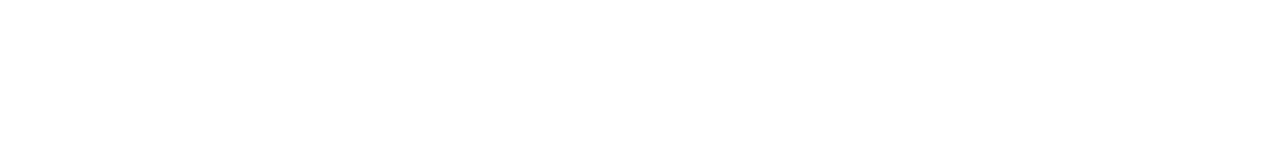
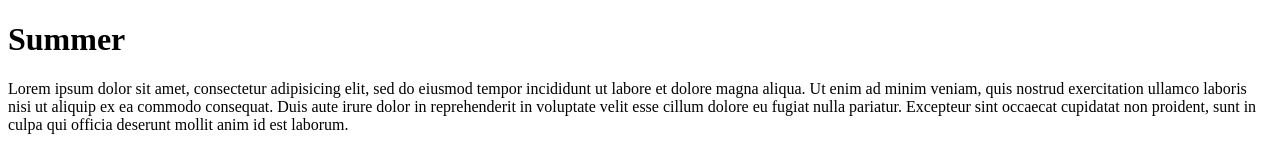
Before and after one commit to rharper3/harper_mastroianni_midterm, a plain HTML site: page index.html in a window 1280 px wide. Drawn offline with Linux system fonts and the light colour scheme.

Commit message:
added placeholder text

```diff
--- a/index.html
+++ b/index.html
@@ -2,8 +2,16 @@
 <html lang="en">
 <head>
 	<meta charset="UTF-8">
-	<title>Document</title>
+	<title>Summer vs Winter</title>
 </head>
+<h1> Summer </h1>
+	<p>Lorem ipsum dolor sit amet, consectetur adipisicing elit, sed do eiusmod
+	tempor incididunt ut labore et dolore magna aliqua. Ut enim ad minim veniam,
+	quis nostrud exercitation ullamco laboris nisi ut aliquip ex ea commodo
+	consequat. Duis aute irure dolor in reprehenderit in voluptate velit esse
+	cillum dolore eu fugiat nulla pariatur. Excepteur sint occaecat cupidatat non
+	proident, sunt in culpa qui officia deserunt mollit anim id est laborum.</p>
+	<img src="">
 <body>
 
 </body>
```
